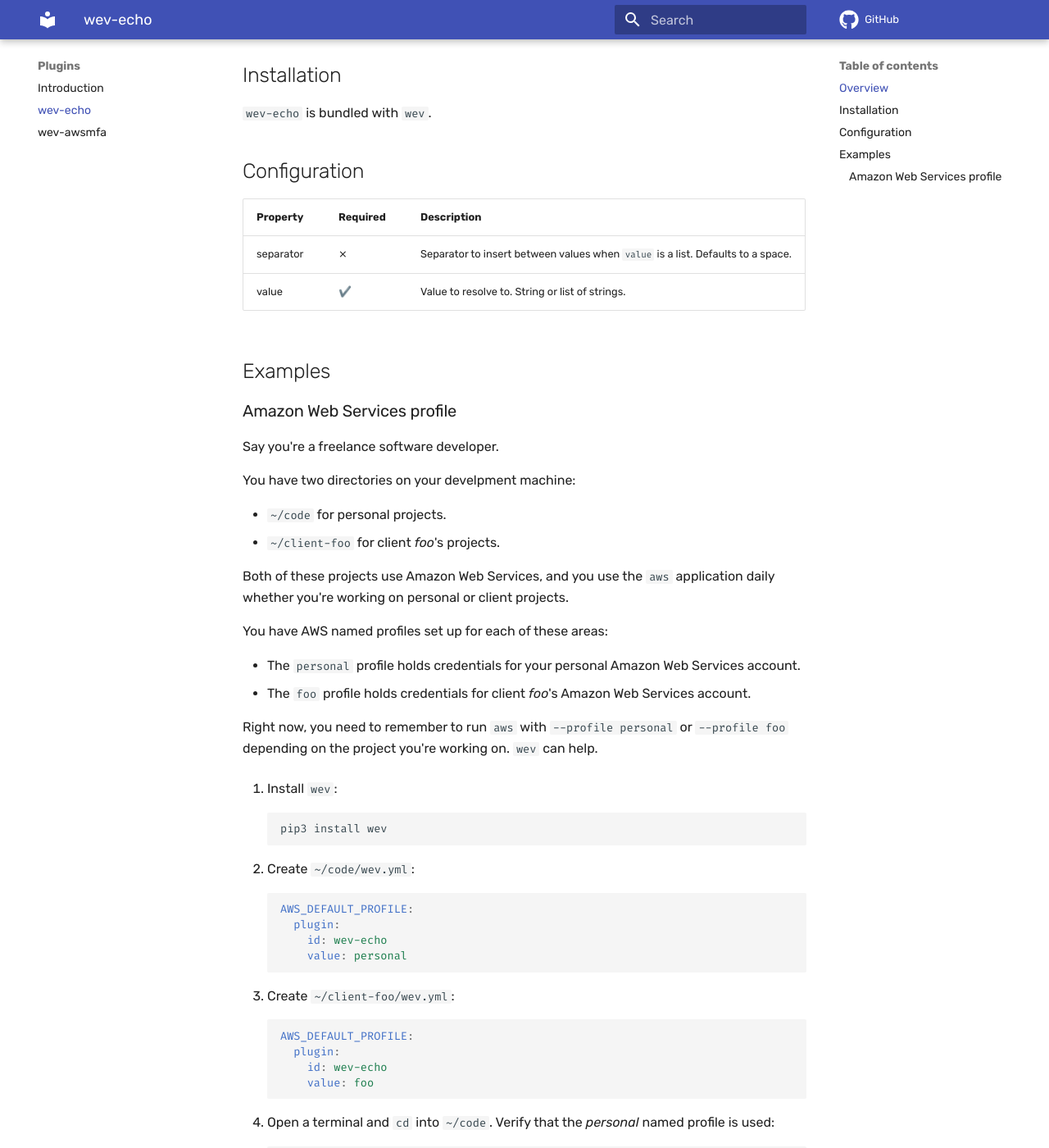
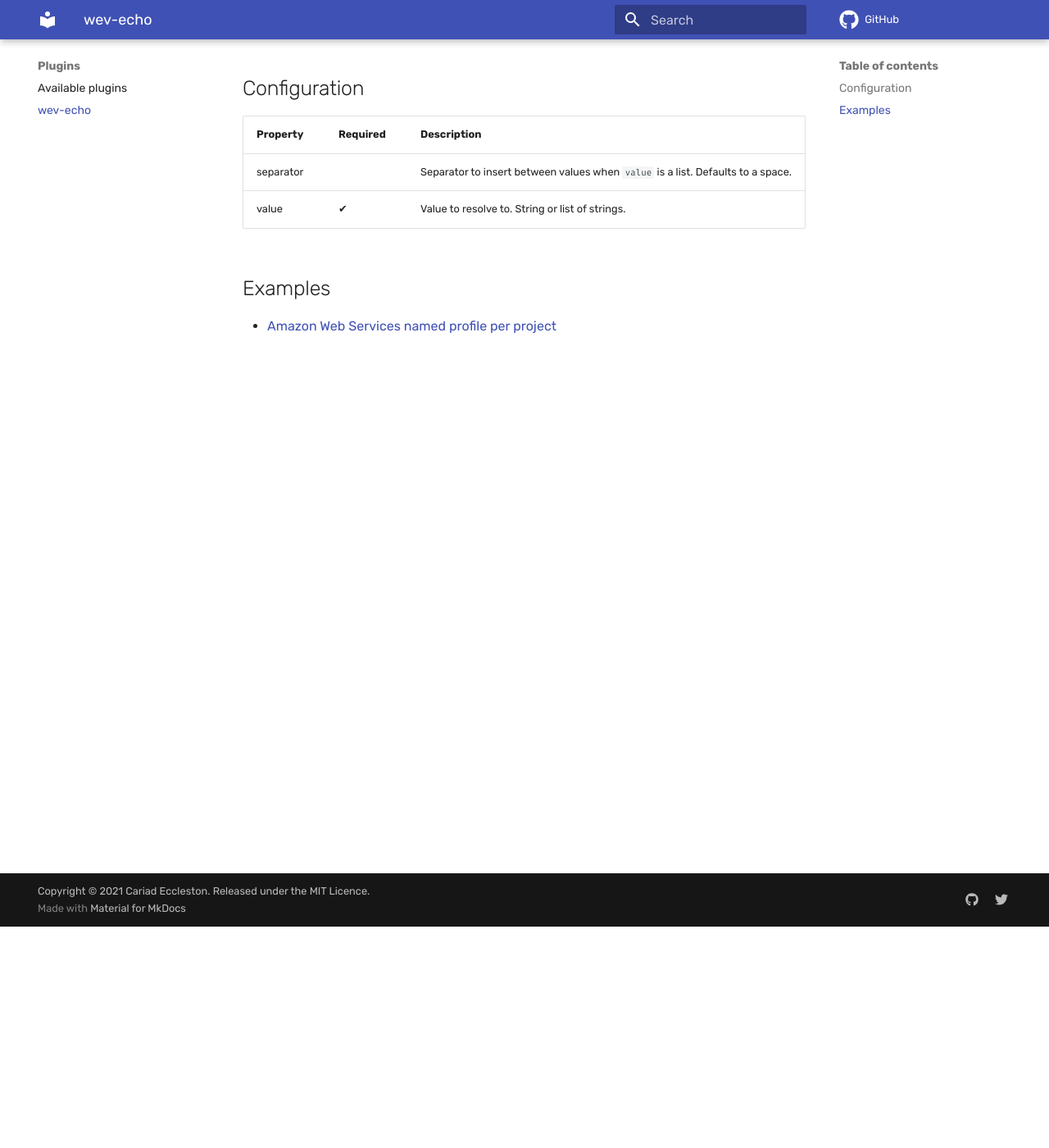
Before and after one commit to cariad/wev, an MkDocs documentation site: the page built from docs/plugins/wev-echo.md, in a window 1280 px wide and 1400 px high, scrolled down 270 px. Shown: the whole window at 82% size. Built offline with MkDocs 1.6.1 and Material for MkDocs 9.7.7, drawn with Linux system fonts in a browser that asks for light colours; comment, search, counter and statistics services are not loaded; some of the changed text lies outside the part shown.

````diff
--- a/docs/plugins/wev-echo.md
+++ b/docs/plugins/wev-echo.md
@@ -1,90 +1,16 @@
 # wev-echo
-
-## Overview
 
 `wev-echo` resolves to hard-coded values.
 
-## Installation
-
-`wev-echo` is bundled with `wev`.
+`wev-echo` is bundled with `wev` and so is always available without needing to be explicitly installed.
 
 ## Configuration
 
 | Property  | Required | Description                                                                     |
 |-----------|----------|---------------------------------------------------------------------------------|
-| separator | ⨯        | Separator to insert between values when `value` is a list. Defaults to a space. |
-| value     | ✔️        | Value to resolve to. String or list of strings.                                 |
+| separator |          | Separator to insert between values when `value` is a list. Defaults to a space. |
+| value     | ✔        | Value to resolve to. String or list of strings.                                 |
 
 ## Examples
 
-### Amazon Web Services profile
-
-Say you're a freelance software developer.
-
-You have two directories on your develpment machine:
-
-- `~/code` for personal projects.
-- `~/client-foo` for client _foo_'s projects.
-
-Both of these projects use Amazon Web Services, and you use the `aws` application daily whether you're working on personal or client projects.
-
-You have AWS named profiles set up for each of these areas:
-
-- The `personal` profile holds credentials for your personal Amazon Web Services account.
-- The `foo` profile holds credentials for client _foo_'s Amazon Web Services account.
-
-Right now, you need to remember to run `aws` with `--profile personal` or `--profile foo` depending on the project you're working on. `wev` can help.
-
-1. Install `wev`:
-
-    ```bash
-    pip3 install wev
-    ```
-
-2. Create `~/code/wev.yml`:
-
-    ```yaml
-    AWS_DEFAULT_PROFILE:
-      plugin:
-        id: wev-echo
-        value: personal
-    ```
-
-3. Create `~/client-foo/wev.yml`:
-
-    ```yaml
-    AWS_DEFAULT_PROFILE:
-      plugin:
-        id: wev-echo
-        value: foo
-    ```
-
-4. Open a terminal and `cd` into `~/code`. Verify that the _personal_ named profile is used:
-
-    ```bash
-    cd ~/code
-    wev aws sts get-caller-identity
-    ```
-
-    ```json
-    {
-      "UserId": "000000000000",
-      "Account": "000000000000",
-      "Arn": "arn:aws:iam::000000000000:user/personal-you"
-    }
-    ```
-
-4. Open a terminal and `cd` into `~/client-foo`. Verify that the _foo_ named profile is used:
-
-    ```bash
-    cd ~/client-foo
-    wev aws sts get-caller-identity
-    ```
-
-    ```json
-    {
-      "UserId": "111111111111",
-      "Account": "111111111111",
-      "Arn": "arn:aws:iam::111111111111:user/professional-you"
-    }
-    ```
+- [Amazon Web Services named profile per project](/examples/aws-profile-per-project)
--- a/mkdocs.yml
+++ b/mkdocs.yml
@@ -41,15 +41,16 @@ nav:
       - CONTRIBUTING.md
       - Licence: LICENSE.md
   - Configuration:
+      - configuration/index.md
       - configuration/schema.md
       - configuration/directories.md
       - configuration/filenames.md
   - Examples:
       - examples/awsmfa.md
+      - examples/aws-profile-per-project.md
   - Plugins:
       - plugins/index.md
       - plugins/wev-echo.md
-      - plugins/wev-awsmfa.md
   - Create a plugin:
       - Introduction: create-a-plugin/index.md
       - Preparation: create-a-plugin/preparation.md
````
Also changed, not shown: docs/configuration/index.md (added, +5 -0 lines), docs/configuration/schema.md (+4 -4 lines), docs/examples/aws-mfa-on-command-line.md (renamed from docs/examples/awsmfa.md, +4 -2 lines), docs/examples/aws-profile-per-project.md (added, +69 -0 lines), docs/index.md (+2 -2 lines), docs/plugins/index.md (+9 -5 lines), docs/plugins/wev-awsmfa.md (deleted, +0 -34 lines).
